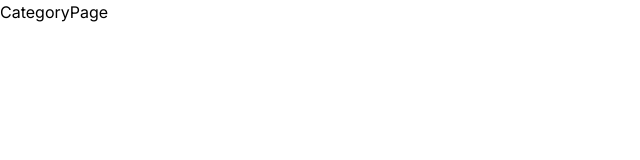
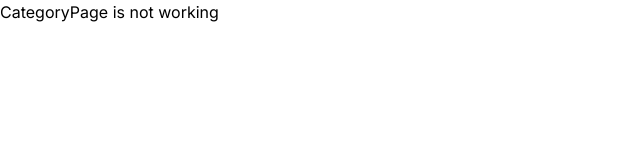
Before and after one commit to Akwei001/OrderApp, a Next.js app: page /menu/1 in a window 1280 px wide. Shown: the top 160 px of the page, without its empty margins (0-640 px from the left). Built offline with nearby package versions, Linux system fonts and the light colour scheme.

Commit message:
first commit

```diff
--- a/src/app/menu/[category]/page.tsx
+++ b/src/app/menu/[category]/page.tsx
@@ -2,7 +2,8 @@ import React from 'react'
 
 const CategoryPage = () => {
   return (
-    <div>CategoryPage</div>
+    <div>CategoryPage is not working</div>
+
   )
 }
 
```
